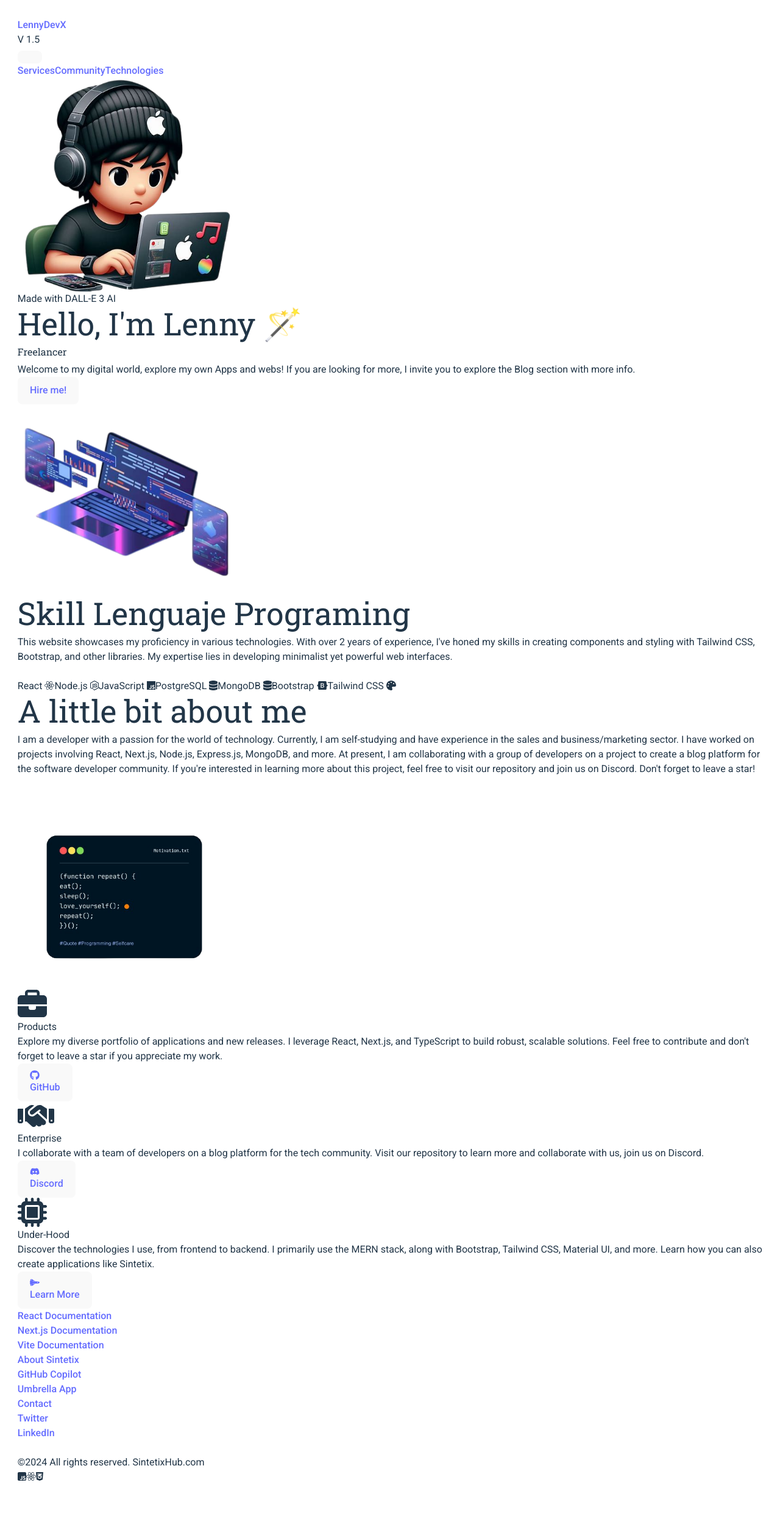
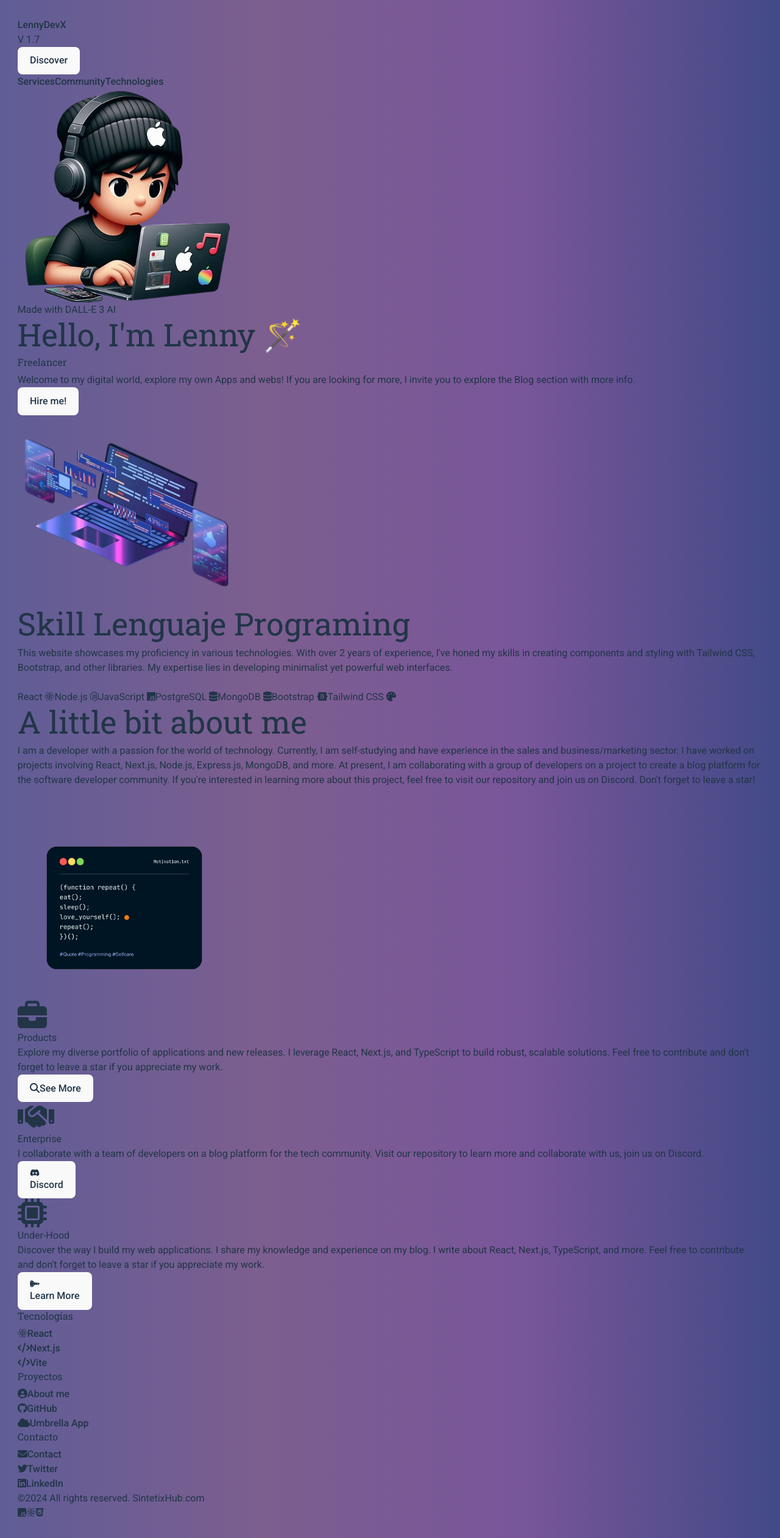
Before and after one commit to LennyDevX/Portafolio, a React (Vite) app: page / in a window 1280 px wide. Shown: the whole page at 61% size. Before the commit the page ends 2463 px from the top, so only its background shows below. Built offline with nearby package versions, Linux system fonts and the light colour scheme.

Commit message:
Update styles and components

```diff
--- a/src/components/Card/Card.jsx
+++ b/src/components/Card/Card.jsx
@@ -1,7 +1,9 @@
 import React, { useMemo, useState, useEffect } from 'react';
 import classNames from 'classnames';
 import { FontAwesomeIcon } from '@fortawesome/react-fontawesome';
-import { FaGithub, FaDiscord, FaSpaceShuttle } from 'react-icons/fa';
+import { FaDiscord, FaSpaceShuttle } from 'react-icons/fa';
+import { faSearch } from '@fortawesome/free-solid-svg-icons';
+
 import { faHandshake, faMicrochip, faBriefcase } from '@fortawesome/free-solid-svg-icons';
 import PropTypes from 'prop-types';
 import { motion } from 'framer-motion';
@@ -29,8 +31,8 @@ const Card = ({ icon, title, description, buttonText, buttonIcon, buttonLink })
 
     const buttonIconElement = useMemo(() => {
         switch (buttonIcon) {
-            case 'github':
-                return <FaGithub className="mr-2 group-hover:text-white" />;
+            case 'search':
+                return <FontAwesomeIcon icon={faSearch} className="mr-2 group-hover:text-white" />;
             case 'discord':
                 return <FaDiscord className="mr-2 group-hover:text-white" />;
             case 'rocket':
@@ -77,7 +79,7 @@ const Card = ({ icon, title, description, buttonText, buttonIcon, buttonLink })
                 whileHover={{ scale: 1.05 }} // Solo crece al hacer hover
             >
                 {iconElement}
-                <div className= "px-6 py-4">
+                <div className= "px-5 py-5">
                     <div className="font-bold text-xl mb-2 bg-clip-text text-transparent bg-gradient-to-r from-blue-200 via-white to-blue-600">{title}</div>
                     <p className={paragraphClasses}>
                         {description}
--- /dev/null
+++ b/src/components/Card/ProjectCard.jsx
@@ -0,0 +1,52 @@
+import { FontAwesomeIcon } from '@fortawesome/react-fontawesome';
+import { faSync } from '@fortawesome/free-solid-svg-icons';
+import { FaGithub, FaPlayCircle } from 'react-icons/fa';
+import { motion } from 'framer-motion';
+
+const ProjectCard = ({ title, description, githubLink, demoLink, image, technologies }) => {
+    const progress = 70; // Asume un valor de progreso del 80%
+
+    return (
+        <motion.div
+            className="rounded-lg p-2 text-center text-white bg-black bg-opacity-40 transition-colors duration-400 group hover:text-white md:mx-0 relative"
+            initial={{ opacity: 0 }}
+            animate={{ opacity: 1 }}
+            transition={{ duration: 0.6, delay: 0.1}}
+            whileHover={{ scale: 1.05 }}
+        >
+            <span className="absolute top-0 right-0 bg-blue-800 text-white rounded-bl-lg px-1 py-1 text-sm">
+                <FontAwesomeIcon icon={faSync} className="mr-1" />
+                New Update
+            </span>
+            <img src={image} alt={title} className="w-full h-48 object-cover"/>
+            <div className="px-4 py-4">
+                <div className="font-bold text-xl mb-2 bg-clip-text text-transparent bg-gradient-to-r from-blue-400 via-white to-blue-500">{title}</div>
+                <div className="relative pt-2">
+                    <div className="overflow-hidden h-5 mb-4 text-xs flex rounded-lg bg-blue-400" aria-valuenow={progress} aria-valuemin="0" aria-valuemax="100">
+                        <div style={{ width: `${progress}%` }} className={`shadow-none flex flex-col text-center whitespace-nowrap text-white justify-center transition-all duration-500 ease-in-out ${progress > 50 ? 'bg-green-700' : 'bg-red-700'}`}>
+                            <span className="text-sm ">Release v1.0</span>
+                        </div>
+                    </div>
+                </div>
+                <p className="text-base group-hover:text-white">
+                    {description}
+                </p>
+                <div className="mt-2 flex flex-wrap justify-center space-x-3">
+                    {technologies.map((tech, index) => (
+                        <span key={index} className="inline-block bg-blue-200 rounded-lg px-2 py-1 text-sm font-semibold text-gray-800  mb-2">{tech}</span>
+                    ))}
+                </div>
+                <div className="mt-4 flex justify-center space-x-2">
+                    <a href={githubLink} target="_blank" rel="noopener noreferrer" className="flex items-center bg-transparent border border-blue-700 hover:bg-blue-900 text-white font-bold py-2 px-2 rounded">
+                        <FaGithub size="1em" className="mr-1" /> GitHub
+                    </a>
+                    <a href={demoLink} target="_blank" rel="noopener noreferrer" className="flex items-center bg-transparent border border-blue-700 hover:bg-blue-900 text-white font-bold py-2 px-2 rounded">
+                        <FaPlayCircle size="1em" className="mr-1" /> Demo
+                    </a>
+                </div>
+            </div>
+        </motion.div>
+    );
+};
+
+export default ProjectCard;
--- a/src/components/Footer/Footer.jsx
+++ b/src/components/Footer/Footer.jsx
@@ -1,47 +1,75 @@
 import React from 'react';
-import { FontAwesomeIcon } from '@fortawesome/react-fontawesome';
-import { faReact, faJsSquare, faCss3Alt } from '@fortawesome/free-brands-svg-icons';
+import { FontAwesomeIcon } from '@fortawesome/react-fontawesome';import { faReact, faJsSquare, faCss3Alt, faTwitter, faLinkedin, faGithub } from '@fortawesome/free-brands-svg-icons';
+import { faEnvelope, faCode, faCloud, faUserCircle } from '@fortawesome/free-solid-svg-icons';
+
 
 const Footer = () => {
     const links = {
-        'React Documentation': 'https://react.dev/learn',
-        'Next.js Documentation': 'https://nextjs.org/docs',
-        'Vite Documentation': 'https://vitejs.dev/guide/',
-        'Node.js Documentation': 'https://nodejs.org/en/docs/',
-        'Express.js Documentation': 'https://expressjs.com/en/4x/api.html',
-        'MongoDB Documentation': 'https://docs.mongodb.com/',
-        'About Sintetix': 'https://sintetixhub.com/about',
-        'GitHub Copilot': 'https://copilot.github.com/',
+        'React': 'https://reactjs.org/',
+        'Next.js': 'https://nextjs.org/',
+        'Vite ': 'https://vitejs.dev/',
+        'About': 'https://sintetix.com/about',
+        'GitHub': 'https://github.com/LennyDevX',
         'Umbrella App': 'https://umbrella-app-ejqq.vercel.app/',
-        'Contact': 'https://sintetixhub.com/contact',
-        'Twitter': 'https://twitter.com/lennych_nft',
+        'Contact': '#',
+        'Twitter': 'https://twitter.com/sintetix',
         'LinkedIn': 'https://www.linkedin.com/in/lenny-mercado-valdez-330643141/'
     };
 
     return (
-        <footer className= "shadow bg-opacity-50 bg-black rounded-lg text-white py-10 px-5 grid grid-cols-3 md:grid-cols-3 items-start">
+        <footer className=" bg-gray-2300 rounded-lg text-white py-10 px-5 grid grid-cols-3 md:grid-cols-3 items-start">
             <div>
+                <h3 className="font-bold mb-2">Tecnologías</h3>
                 <ul className="space-y-3">
-                    {['React Documentation', 'Next.js Documentation', 'Vite Documentation'].map((enlace, index) => (
-                        <li key={index}><a href={links[enlace]} alt={`Go to ${enlace}`} className="hover:underline" rel="noopener noreferrer" target="_blank">{enlace}</a></li>
+                    {[
+                        { name: 'React', icon: faReact },
+                        { name: 'Next.js', icon: faCode },
+                        { name: 'Vite ', icon: faCode }
+                    ].map((item, index) => (
+                        <li key={index}>
+                            <a href={links[item.name]} alt={`Go to ${item.name}`} className="hover:underline footer-link" rel="noopener noreferrer" target="_blank">
+                                <FontAwesomeIcon icon={item.icon} className="mr-2" />
+                                {item.name}
+                            </a>
+                        </li>
                     ))}
                 </ul>
             </div>
             <div>
+                <h3 className="font-bold mb-2">Proyectos</h3>
                 <ul className="space-y-3">
-                    {['About Sintetix', 'GitHub Copilot', 'Umbrella App'].map((enlace, index) => (
-                        <li key={index}><a href={links[enlace]} alt={`Go to ${enlace}`} className="hover:underline" rel="noopener noreferrer" target="_blank">{enlace}</a></li>
+                    {[
+                        { name: 'About me', icon: faUserCircle },
+                        { name: 'GitHub', icon: faGithub },
+                        { name: 'Umbrella App', icon: faCloud }
+                    ].map((item, index) => (
+                        <li key={index}>
+                            <a href={links[item.name]} alt={`Go to ${item.name}`} className="hover:underline footer-link" rel="noopener noreferrer" target="_blank">
+                                <FontAwesomeIcon icon={item.icon} className="mr-2" />
+                                {item.name}
+                            </a>
+                        </li>
                     ))}
                 </ul>
             </div>
             <div>
+                <h3 className="font-bold mb-2">Contacto</h3>
                 <ul className="space-y-3 md:mt-0">
-                    {['Contact', 'Twitter', 'LinkedIn'].map((enlace, index) => (
-                        <li key={index + 4}><a href={links[enlace]} alt={`Go to ${enlace}`} className="hover:underline" rel="noopener noreferrer" target="_blank">{enlace}</a></li>
+                    {[
+                        { name: 'Contact', icon: faEnvelope },
+                        { name: 'Twitter', icon: faTwitter },
+                        { name: 'LinkedIn', icon: faLinkedin }
+                    ].map((item, index) => (
+                        <li key={index + 4}>
+                            <a href={links[item.name]} alt={`Go to ${item.name}`} className="hover:underline footer-link " rel="noopener noreferrer" target="_blank">
+                                <FontAwesomeIcon icon={item.icon} className="mr-2" />
+                                {item.name}
+                            </a>
+                        </li>
                     ))}
                 </ul>
             </div>
-            <div className="col-span-full text-center md:mt-5 mt-7"> <br/>
+            <div className="col-span-full text-center md:mt-5 mt-7">
                 ©2024 All rights reserved. SintetixHub.com
                 <div className="mt-4">
                     <FontAwesomeIcon icon={faJsSquare} className="mx-2" />
--- a/src/components/Header/Navbar.jsx
+++ b/src/components/Header/Navbar.jsx
@@ -1,59 +1,53 @@
 import React, { useState, useCallback } from 'react';
 import classNames from 'classnames';
-import { Link } from 'react-router-dom';
+import { NavLink } from 'react-router-dom';
+import PropTypes from 'prop-types';
 
 const Navbar = () => {
-    const [isOpen, setIsOpen] = useState(false);
-    const toggleMenu = useCallback(() => setIsOpen(prevIsOpen => !prevIsOpen), []);
+    const [isSidebarOpen, setIsSidebarOpen] = useState(false);
+    const toggleSidebar = useCallback(() => setIsSidebarOpen(prevIsSidebarOpen => !prevIsSidebarOpen), []);
 
     const navClasses = classNames(
         'flex', 'items-center', 'justify-between', 'flex-wrap',
-        'p-6', 'rounded-lg', 'text-white', 'text-center'
-    );
-
-    const buttonClasses = classNames(
-        'flex', 'items-center', 'px-3', 'py-2', 'border', 'rounded',
-        'text-white', 'border-white', 'hover:text-white', 'hover:border-white'
+        'p-6', 'rounded-2xl', 'text-white', 'text-center',  'opacity-75', 'bg-black', 'shadow-lg'
     );
 
     return (
         <nav className={navClasses}>
-            <div className="flex flex-shrink-0 mr-6">
-                <Link to="/" className="font-semibold italic text-xl tracking-tight text-white">LennyDevX</Link>
-                <div className="text-left text-green-700 ml-5">V 1.5</div>
+            <div className="flex items-center justify-between w-full">
+                <div className="flex items-center flex-shrink-0 mr-6">
+                    <NavLink to="/" className="font-semibold italic text-xl tracking-tight text-white">LennyDevX</NavLink>
+                    <div className="text-left text-blue-300 ml-5">V 1.7</div>
+                </div>
+                <button onClick={toggleSidebar} className="flex items-center bg-transparent border border-blue-300 transform transition-transform duration-300 hover:scale-105">Discover</button>
             </div>
-            <div className="block lg:hidden">
-                <button onClick={toggleMenu} className={buttonClasses}>
-                    <svg className="fill-current h-3 w-3" viewBox="0 0 20 20" xmlns="http://www.w3.org/2000/svg">
-                        <title>Menu</title>
-                        <path d="M0 3h20v2H0V3zm0 6h20v2H0V9zm0 6h20v2H0v15z"/>
-                    </svg>
-                </button>
-            </div>
-            <Menu isOpen={isOpen} />
+            <Sidebar isOpen={isSidebarOpen} />
+            {isSidebarOpen && <div className="fixed inset-0 bg-black opacity-50" onClick={toggleSidebar}></div>}
         </nav>
     );
 };
 
-const Menu = ({ isOpen }) => {
-    const divClasses = classNames(
-        isOpen ? 'block' : 'hidden', 'w-full', 'block',
-        'lg:flex', 'lg:items-center', 'lg:w-auto', 'lg:justify-end justify-end'
+const Sidebar = ({ isOpen }) => {
+    const sidebarClasses = classNames(
+        'fixed', 'top-0', 'right-0', 'w-64', 'h-full', 'bg-blue-900', 'p-6', 'overflow-auto', 'z-10',
+        'transform', 'transition-transform', 'duration-500', 'ease-in-out', isOpen ? 'translate-x-0' : 'translate-x-full'
     );
 
     const linkClasses = classNames(
-        'block', 'mt-4', 'lg:inline-block', 'lg:mt-0', 'text-white', 'hover:text-white', 'mr-4'
+        'block', 'mt-4', 'text-white', 'hover:text-gray-300', 'mr-4'
     );
 
     return (
-        <div className={divClasses}>
-            <div className="text-sm lg:flex-grow">
-                <a href="#responsive-header" className={linkClasses}>Services</a>
-                <a href="#responsive-header" className={linkClasses}>Community</a>
-                <a href="#responsive-header" className={`${linkClasses} mr-0`}>Technologies</a>
-            </div>
+        <div className={sidebarClasses}>
+            <NavLink to="/services" className={linkClasses} activeClassName="active">Services</NavLink>
+            <NavLink to="/community" className={linkClasses} activeClassName="active">Community</NavLink>
+            <NavLink to="/technologies" className={`${linkClasses} mr-0`} activeClassName="active">Technologies</NavLink>
         </div>
     );
 };
 
+Sidebar.propTypes = {
+    isOpen: PropTypes.bool.isRequired,
+};
+
 export default Navbar;
--- a/src/components/Hero/HeroSection.jsx
+++ b/src/components/Hero/HeroSection.jsx
@@ -41,7 +41,7 @@ const HeroSection = () => {
                 transition={{ duration: 1.5, delay: 0.5 }}
             >
                 <div className="w-2/4 md:w-full mx-auto md:max-w-sm items-center block top-0 left-0">
-                    <div className="bg-clip-content text-transparent bg-gradient-to-r from-blue-500 via-green-500 to-purple-500 rounded-full p-2 flex">
+                    <div className="bg-clip-content text-transparent bg-gradient-to-r from-green-700 via-blue-700 to-purple-700 rounded-full p-2 flex">
                         <img
                             src={image.src}
                             alt={image.alt}
--- a/src/components/Trigger.jsx
+++ b/src/components/Trigger.jsx
@@ -5,10 +5,11 @@ import HeroSection from './Hero/HeroSection.jsx';
 import Navbar from './Header/Navbar.jsx';
 import SecondHero from './Hero/SecondHero.jsx';
 import ThirdHero from './Hero/ThirdHero.jsx';
-import Card from    './Card/Card.jsx';
+import Card from './Card/Card.jsx';
 import Footer from './Footer/Footer.jsx';
 import ArticleBlog from './pages/ArtticleBlog.jsx';
 import HirePage from './pages/HirePage.jsx';
+import ProjectCard from './Card/ProjectCard.jsx';
 
 function App() {
     const [refHeroSection, inViewHeroSection] = useInView({
@@ -36,13 +37,13 @@ function App() {
 
                         <div ref={refCard} style={{visibility: inViewCard ? 'visible' : 'hidden'}}>
                             <div className="grid grid-cols-1 md:grid-cols-2 lg:grid-cols-3 gap-2 ml-6 mt-6">
-                            <Card
+                                <Card
                                     icon="briefcase"
                                     title="Products"
                                     description="Explore my diverse portfolio of applications and new releases. I leverage React, Next.js, and TypeScript to build robust, scalable solutions. Feel free to contribute and don't forget to leave a star if you appreciate my work."
-                                    buttonText="GitHub"
-                                    buttonIcon ="github"
-                                    buttonLink='https://github.com/LennyDevX'
+                                    buttonText="See More"
+                                    buttonIcon ="search"
+                                    buttonLink='/project'
                                 />
                                 <Card
                                     icon="building"
@@ -56,7 +57,7 @@ function App() {
                                 <Card
                                     icon="microchip"
                                     title="Under-Hood"
-                                    description="Discover the technologies I use, from frontend to backend. I primarily use the MERN stack, along with Bootstrap, Tailwind CSS, Material UI, and more. Learn how you can also create applications like Sintetix."
+                                    description="Discover the way I build my web applications. I share my knowledge and experience on my blog. I write about React, Next.js, TypeScript, and more. Feel free to contribute and don't forget to leave a star if you appreciate my work."
                                     buttonText="Learn More"
                                     buttonIcon ="rocket"
                                     buttonLink='/blog'
@@ -69,6 +70,19 @@ function App() {
                     </>
                 }/>
                 <Route path="/blog" element={<ArticleBlog />} />
+                <Route path="/project" element={
+                    <div className="grid grid-cols-1 md:grid-cols-2 lg:grid-cols-4 gap-2 ml-6 mt-6">
+                        <ProjectCard
+                        title="Umbrella App"
+                        description="Umbrella is a weather application that allows you to know the weather in your city and other cities around the world. It's simple, fast, beautiful, and free. With the API from Tomorrow.io, you can get the weather forecast for the next 24 hours and the next 7 days."
+                        githubLink="https://github.com/LennyDevX"
+                        demoLink="https://umbrella-app-ejqq.vercel.app/"
+                        image="/Weather2.png"
+                        technologies={["Vue", "Vuetify", "JavaScript"]}
+                    />
+
+                    </div>
+                } />
                 <Route path="/hire" element={<HirePage />} />
             </Routes>
         </Router>
--- a/src/components/pages/ArtticleBlog.jsx
+++ b/src/components/pages/ArtticleBlog.jsx
@@ -6,7 +6,7 @@ const ArticleBlog = () => {
     const location = useLocation();
     const query = new URLSearchParams(location.search);
 
-    const text = ["Welcome To Sintetix"];
+    const text = ["Inside My Porfolio "];
 
     const longestText = text.reduce((a, b) => a.length > b.length ? a : b);
     const titleRef = useRef(null);
@@ -28,25 +28,26 @@ const ArticleBlog = () => {
                 {text[0]}
             </h1>
             <p className="text-lg mb-4 text-center mx-auto max-w-prose">
-                Welcome to Sintetix, an innovative web application that amalgamates the best of blogging and social networking into a single platform. At Sintetix, users can read and upload articles, engage in discussions, and express their appreciation with a simple "like".<br/><br/>
+                Welcome to my portfolio, a powerful web application that showcases my skills and projects as a web developer.<br/>
+                This platform is more than just a showcase; it's a testament to my expertise and dedication.<br/><br/>
 
-                But Sintetix is more than just a blogging platform. It's built on a robust foundation of cutting-edge, modern technologies.<br/><br/>
+                Built with modern technologies, my portfolio provides a seamless, responsive user experience.
+                I utilize React for the user interface, renowned for its interactive capabilities and component-based architecture.
+                This ensures the maintainability and scalability of my application.<br/><br/>
 
-                We utilize React for our user interface. React is a JavaScript library renowned for building interactive user interfaces. It provides a seamless, responsive user experience. Moreover, React's component-based architecture facilitates maintainability and scalability of our application.<br/><br/>
+                For styling, I employ Tailwind CSS, a utility-first framework that enables efficient and highly customizable UI design.
+                This ensures my portfolio is responsive and functions well across a variety of devices and screen sizes.<br/><br/>
 
-                For styling, we employ Tailwind CSS, a low-level utility-first framework that enables efficient and highly customizable UI design. With Tailwind CSS, we can create responsive designs that look and function well across a variety of devices and screen sizes.<br/><br/>
+                The application logic is handled with JavaScript, the most popular programming language for web development.
+                This allows me to create dynamic client-side interactions, enhancing the user experience.<br/><br/>
 
-                The application logic is handled with JavaScript, the most popular programming language for web development. JavaScript allows us to create dynamic client-side interactions, enhancing the user experience.<br/><br/>
+                On the server-side, I use Express, a minimalist and flexible framework for Node.js.
+                For deployment, I use Vercel, a cloud deployment platform that allows for swift and efficient implementation.<br/><br/>
 
-                On the server-side, we use Express, a minimalist and flexible framework for Node.js. Express equips us with the necessary tools to build our web server and handle HTTP requests.<br/><br/>
+                My portfolio is not just a showcase, but also a testament to my skills as a web developer.
+                It highlights my ability to create dynamic, interactive web applications, and my commitment to using the latest technologies and best practices in web development.<br/><br/>
 
-                Finally, for deployment, we use Vercel, a cloud deployment platform that allows us to implement our application swiftly and efficiently.<br/><br/>
-
-                Sintetix is not just a blogging platform, but also a social network. Users can follow others, interact with their posts, and form communities around common interests. This fosters a dynamic and participatory environment where users can share ideas, learn from each other, and form meaningful connections.<br/><br/>
-
-                Our goal with Sintetix is to provide a platform where users can freely express themselves, share their thoughts and ideas, and connect with others who share their interests. We believe that by combining aspects of blogging and social networking, we can create a unique and valuable experience for our users.<br/><br/>
-
-                We hope you enjoy your time on Sintetix and we're excited to see what our community will create. Welcome to Sintetix!
+                I hope you enjoy exploring my portfolio. Welcome!
             </p>
             <div className="flex space-x-4">
                 <button aria-label="Like" className="px-4 py-2 hover:text-red-500 bg-blue-500 text-white rounded flex items-center space-x-2 transition transform hover:scale-110">
--- /dev/null
+++ b/styles/ProjectCard.css
@@ -0,0 +1,22 @@
+@keyframes fade-in-down {
+    0% {
+        opacity: 0;
+        transform: translateY(-35px);
+    }
+    100% {
+        opacity: 1;
+        transform: translateY(0);
+    }
+}
+
+.animate-fade-in-down {
+    animation: fade-in-down 1.2s ease-out forwards;
+}
+
+.footer-link {
+    color: #c4c4cb;
+    text-decoration: none;
+    font-weight: 500;
+    font-size: 1.1em;
+    transition: color 0.25s;
+}
--- a/styles/index.css
+++ b/styles/index.css
@@ -11,8 +11,7 @@
 
   color-scheme: light dark;
   color: rgba(255, 255, 255, 0.87);
-  background-color: #000000;
-
+  background: linear-gradient(to right, #141064ad, #42165db0, #400e6fb3, #0e1866c8);
   text-rendering: optimizeLegibility;
   -webkit-font-smoothing: antialiased;
   -moz-osx-font-smoothing: grayscale;
@@ -28,7 +27,6 @@ h1, h2, h3, h4, h5, h6 {
 
 a {
   font-weight: 500;
-  color: #646cff;
   text-decoration: inherit;
 }
 a:hover {
```
Also changed, not shown: public/Weather2.png (added), public/umbrella2.png (added).
